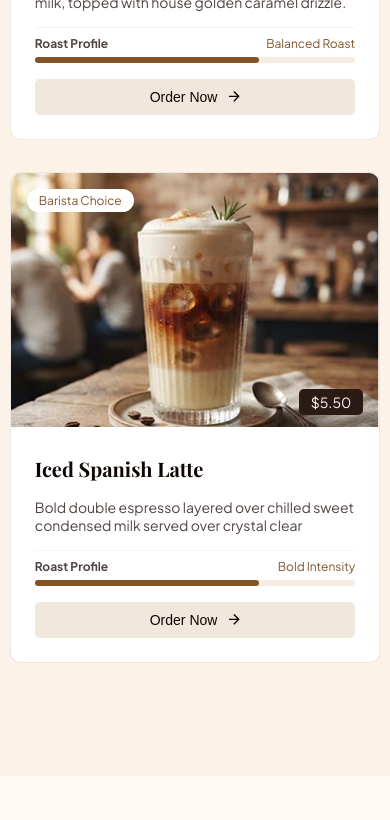
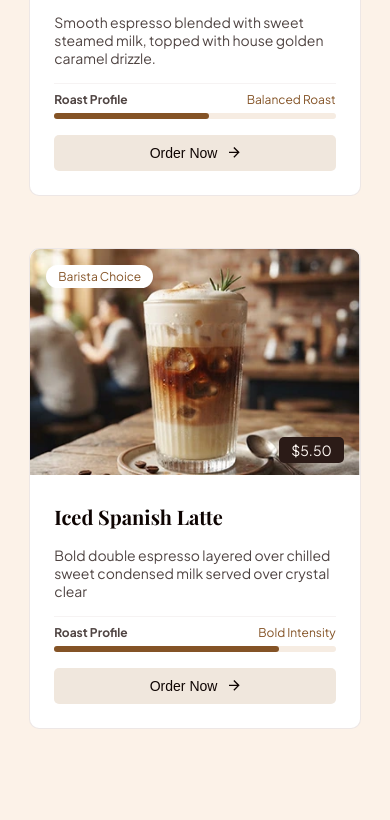
Before and after one commit to AbdulkaremSabaneh/Brew-Bean, a plain HTML site: page index.html in a window 390 px wide. Shown: the part 1180-2000 px from the top of the page. Before the commit the page ends 1956 px from the top, so only its background shows below. Drawn offline with nearby package versions, Linux system fonts and the light colour scheme; a web font is replaced by a local one.

Commit message:
add responsive to customer favorites

```diff
--- a/assets/css/main.css
+++ b/assets/css/main.css
@@ -101,6 +101,7 @@ span{
     align-items: center;
     gap: 8px;
     padding-bottom: 64px;
+    text-align: center;
 }
 .customer-favorites .head h2{
     font-size: 40px;
@@ -110,7 +111,7 @@ span{
     gap: 32px;
 }
 .customer-favorites .product{
-    flex: 1 0 300px;
+    width: calc((100% - 64px) /3);
     background-color: #fff;
     border-radius: 10px;
     border: 1px #D3C3C066 solid;
@@ -189,12 +190,32 @@ span{
     width: 100%;
     color: #0E0402;
     padding: 10px 0;
-    background-color: #F0E7DD;
+    background-color: #f0e7dd;
+    transition: all 0.3s;
+
+}
+.product-content .btn:hover{
+    background-color: #ecd7be;
 
 }
 button img{
     padding-left: 8px;
 }
+@media screen and (max-width:1040px) {
+.customer-favorites .product{
+    width: calc((100% - 32px) / 2);
+}
+}
+@media screen and (max-width:600px) {
+.customer-favorites .product{
+    width:100%;
+    margin-bottom: 20px;
+}
+.container{
+width: 85%;
+}
+}
+
 
 
 
--- a/index.html
+++ b/index.html
@@ -79,7 +79,7 @@
                     <span class="font-size12">Balanced Roast</span>
                   </div>
                   <div class="roast-bar">
-                    <div class="roast-level-1"></div>
+                    <div class="roast-level-2"></div>
                   </div>
                 </div>
                 <button class="btn font-size14">
@@ -112,7 +112,7 @@
                     <span class="font-size12">Bold Intensity</span>
                   </div>
                   <div class="roast-bar">
-                    <div class="roast-level-1"></div>
+                    <div class="roast-level-3"></div>
                   </div>
                 </div>
                 <button class="btn font-size14">
```
